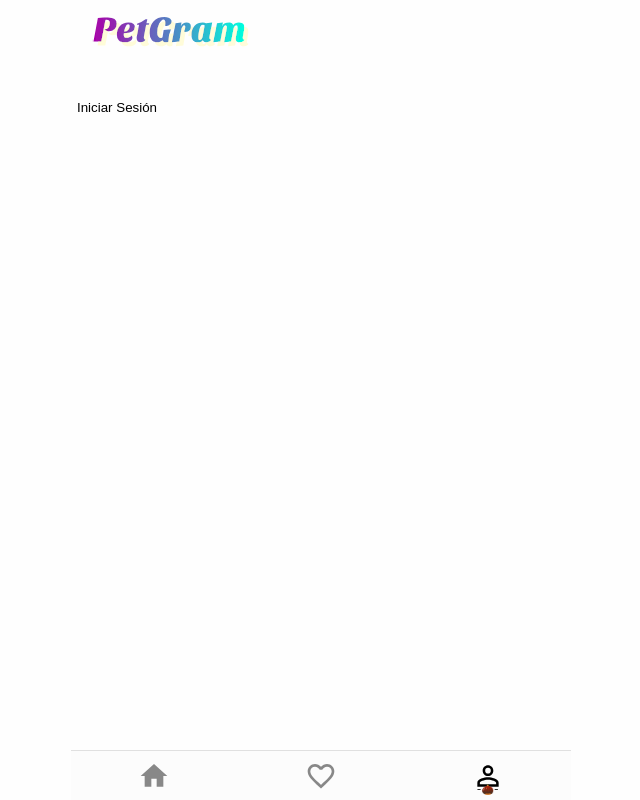
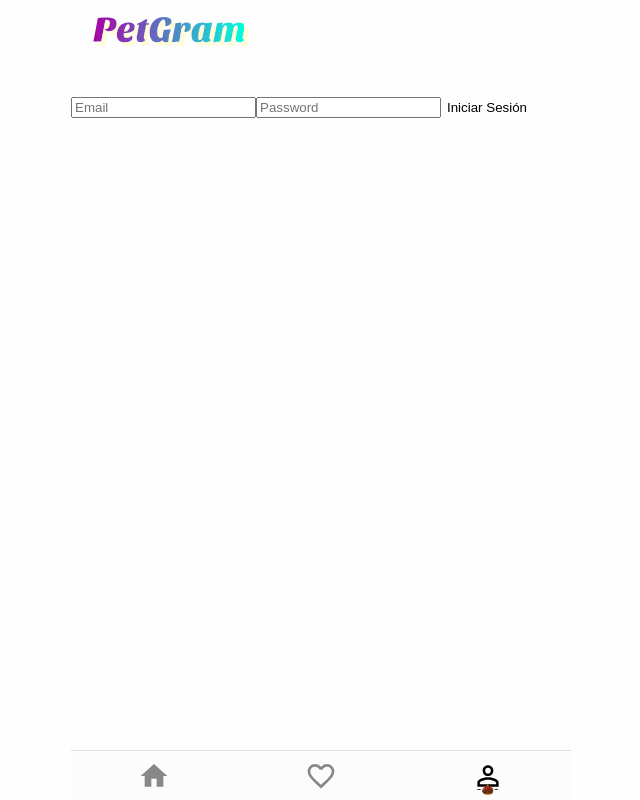
Before and after one commit to HASCA-GH/petgram, a React (Create React App) app: page /user in a window 1280 px wide. Shown: the whole page, without its empty margins (319-959 px from the left). Built offline with nearby package versions, Linux system fonts and the light colour scheme.

Commit message:
Add: Validadando el form para el registro de uusuario y aplicando un custom hook useInputValue.

```diff
--- /dev/null
+++ b/src/components/UserForm/UserForm.js
@@ -0,0 +1,42 @@
+import React, { useState } from 'react'
+import useInputValue from '../../hooks/useInputValue'
+
+// const useInputValue = initialValue => {
+//     const [value, setValue] = useState(initialValue)
+//     const onChange = e => setValue(e.target.value)
+
+//     return {value, onChange}
+// }
+
+const UserForm = ({onSubmit}) => {
+    // const [email,setEmail] = useState('')
+    // const [password,setPassword] = useState('')
+    const email = useInputValue('')
+    const password = useInputValue('')
+
+  return (
+    <form onSubmit={onSubmit}>
+        {/* <input
+            placeholder='Email'
+            value={email.value}
+            onChange={email.onChange} /> */}
+        {/* Ojo con el res operator "...email" que implica utilizar todas las propiedades y métodos que están definidas en email. En otras palabras el value como el onChange pasarán como props al input, por lo que el anterior input comentado se simplifica de la forma:*/}
+        <input
+            placeholder='Email'
+            {...email} />
+        {/* <input
+            type="password"
+            placeholder='Password'
+            value={password.value}
+            onChange={password.onChange} /> */}
+        {/* Ojo con el res operator "...password" que implica utilizar todas las propiedades y métodos que están definidas en password. En otras palabras el value como el onChange pasarán como props al input, por lo que el anterior input comentado se simplifica de la forma:*/}
+        <input
+            type="password"
+            placeholder='Password'
+            {...password} />
+        <button>Iniciar Sesión</button>
+    </form>
+  )
+}
+
+export default UserForm
--- /dev/null
+++ b/src/hooks/useInputValue.js
@@ -0,0 +1,10 @@
+import React, { useState } from 'react'
+
+const useInputValue = initialValue => {
+    const [value, setValue] = useState(initialValue)
+    const onChange = e => setValue(e.target.value)
+
+    return {value, onChange}
+}
+
+export default useInputValue
--- a/src/pages/NotRegisteredUser.js
+++ b/src/pages/NotRegisteredUser.js
@@ -1,4 +1,5 @@
 import React from 'react'
+import UserForm from '../components/UserForm/UserForm'
 import Context from '../Context'
 
 const NotRegisteredUser = () => {
@@ -7,9 +8,7 @@ const NotRegisteredUser = () => {
       {
         ({activateAuth}) =>{
           return (
-            <form onSubmit={activateAuth}>
-              <button>Iniciar Sesión</button>
-            </form>
+            <UserForm onSubmit={activateAuth}/>
           )
         }
       }
```
